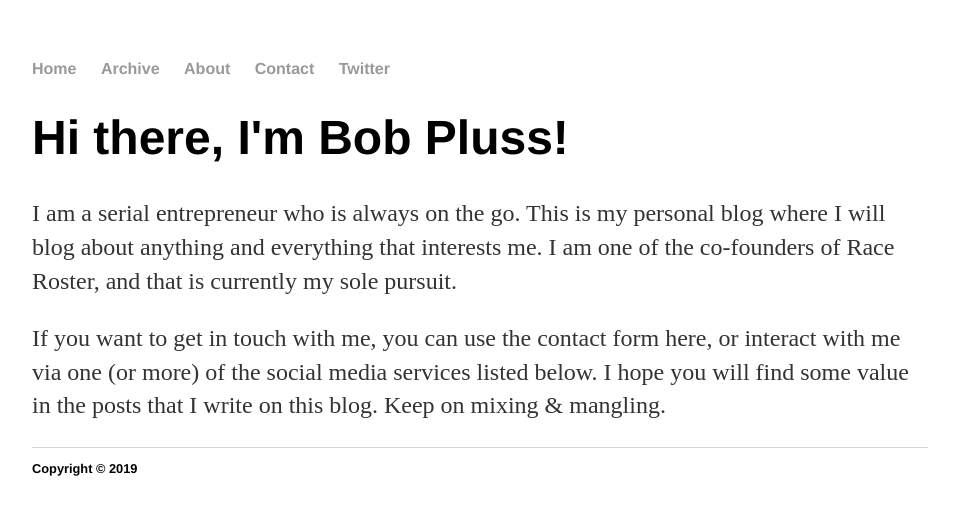
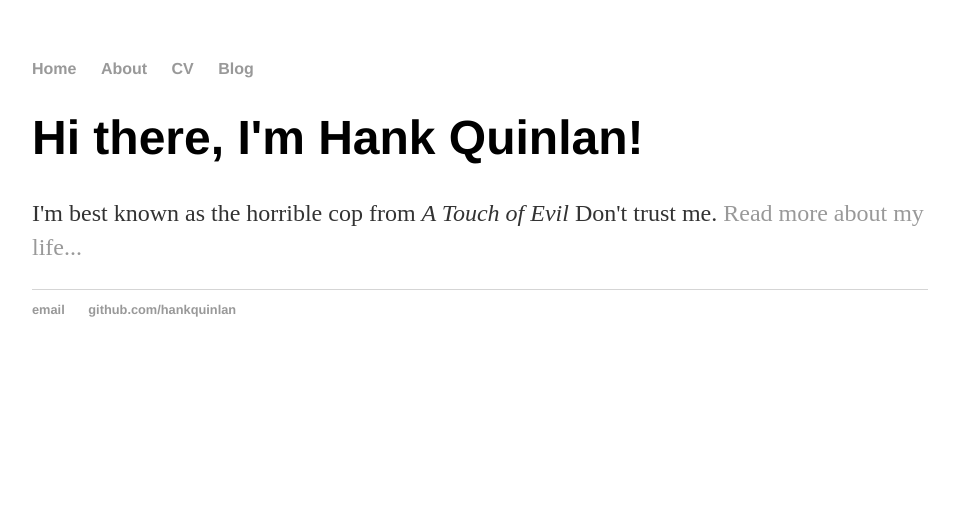
Before and after one commit to bnpluss/bnpluss.github.io, a Jekyll site: the page built from index.html, in a window 1280 px wide. Shown: the top 515 px of the page, without its empty margins (160-1119 px from the left). Built offline with Jekyll 4.4.1, drawn with Linux system fonts in a browser that asks for light colours.

Commit message:
Update index.html

```diff
--- a/index.html
+++ b/index.html
@@ -1,31 +1,8 @@
-<!DOCTYPE html>
-<html>
-	<head>
-		<title>BobPluss.com</title>
-		<!-- link to main stylesheet -->
-		<link rel="stylesheet" type="text/css" href="/css/main.css">
-	</head>
-	<body>
-		<nav>
-    		<ul>
-        		<li><a href="/">Home</a></li>
-	        	<li><a href="/archive">Archive</a></li>
-        		<li><a href="/about">About</a></li>
-        		<li><a href="/contact">Contact</a></li>
-            <li><a href="twitter.com/bnpluss">Twitter</a></li>
-    		</ul>
-		</nav>
-		<div class="container">
-    		<div class="blurb">
-        		<h1>Hi there, I'm Bob Pluss!</h1>
-				<p>I am a serial entrepreneur who is always on the go. This is my personal blog where I will blog about anything and everything that interests me. I am one of the co-founders of Race Roster, and that is currently my sole pursuit.</p>
-				<p>If you want to get in touch with me, you can use the contact form here, or interact with me via one (or more) of the social media services listed below. I hope you will find some value in the posts that I write on this blog. Keep on mixing & mangling.</p>
-    		</div><!-- /.blurb -->
-		</div><!-- /.container -->
-		<footer>
-    		<ul>
-        		<li>Copyright &copy; 2019</li>
-			</ul>
-		</footer>
-	</body>
-</html>
+---
+layout: default
+title: Hank Quinlan, Horrible Cop
+---
+<div class="blurb">
+	<h1>Hi there, I'm Hank Quinlan!</h1>
+	<p>I'm best known as the horrible cop from <em>A Touch of Evil</em> Don't trust me. <a href="/about">Read more about my life...</a></p>
+</div><!-- /.blurb -->
```
